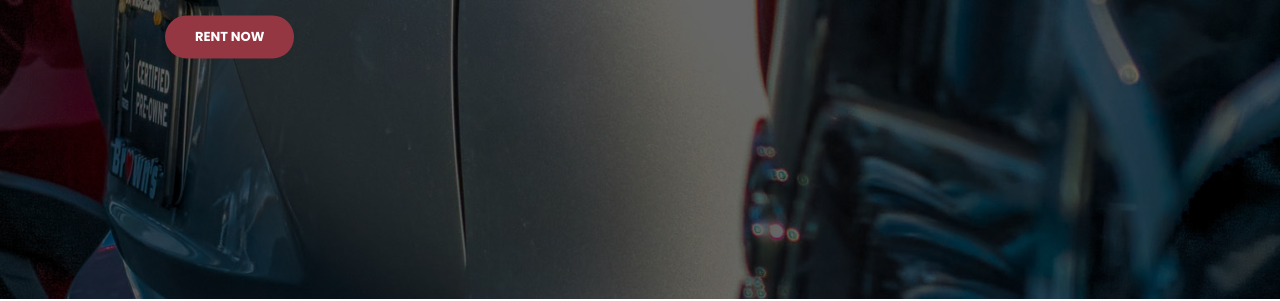
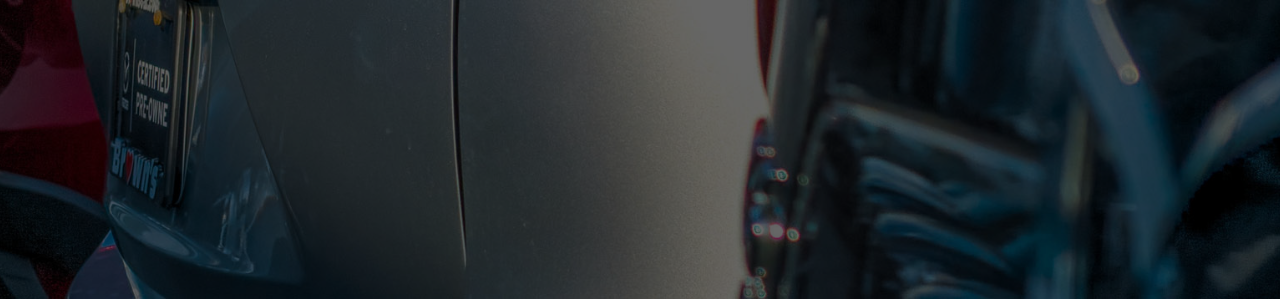
Before and after one commit to OpulentProjects/beatfix, a plain HTML site: page index.html in a window 1280 px wide. Shown: the part 507-808 px from the top of the page. Drawn offline with Linux system fonts and the light colour scheme.

Commit message:
removed button

```diff
--- a/index.html
+++ b/index.html
@@ -89,7 +89,7 @@
                   <h4>from R800 to R1600</h4>
                   <!-- <br> -->
                   <p>per day , unlimited kilos</p>
-                  <a  data-toggle="modal" data-target="#exampleModal" class="filled-button">Rent Now</a>
+                  <!-- <a  data-toggle="modal" data-target="#exampleModal" class="filled-button">Rent Now</a> -->
                 </div>
             </div>
           </div>
```
